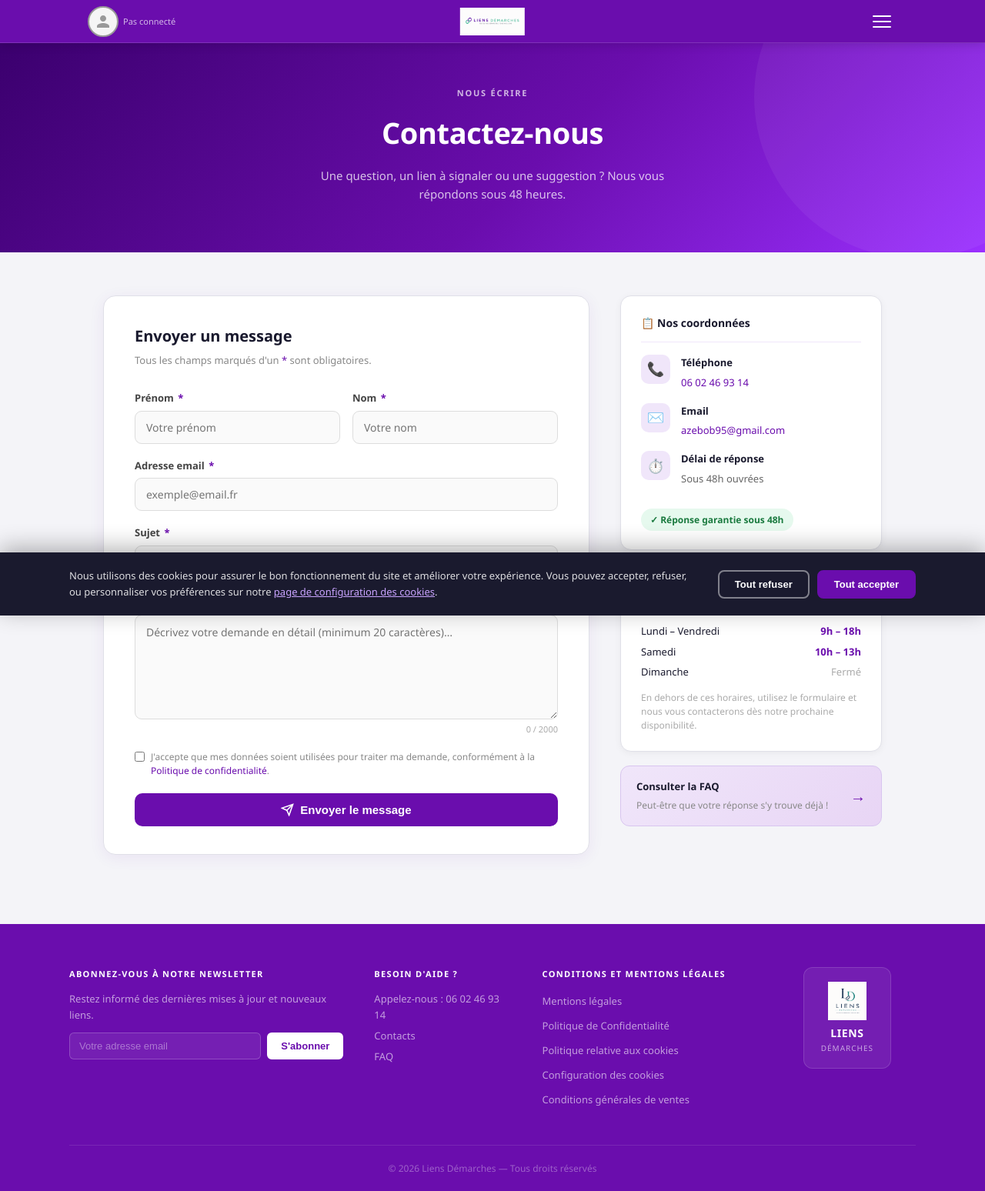
After one commit to Azzbob/Site-d-marche-V3-h-bergement, a PHP site: the page made by contact (1).php in a window 1280 px wide. The commit adds this page. Shown: the whole page at 77% size. Run offline with PHP 8.4, Linux system fonts and the light colour scheme.

Commit message:
Add files via upload

```diff
--- a/confidentialite.php
+++ b/confidentialite.php
@@ -84,7 +84,7 @@ include 'header.php';
       <li>droit à la portabilité des données.</li>
     </ul>
     <p>Vous pouvez exercer ces droits à tout moment en nous contactant à :</p>
-    <p>Email : <a href="mailto:katafiayoub2@gmail.com">katafiayoub2@gmail.com</a></p>
+    <p>Email : <a href="mailto:azebob95@gmail.com">azebob95@gmail.com</a></p>
     <p>En cas de réclamation, vous pouvez également saisir la Commission Nationale de l'Informatique et des Libertés (CNIL).</p>
   </section>
 
--- /dev/null
+++ b/contact (1).php
@@ -0,0 +1,450 @@
+<?php
+// ============================================================
+//  contact.php  —  Page Contact
+// ============================================================
+session_start();
+require_once 'db.php';
+require_once 'auto-login.php';
+require_once 'csrf.php';
+
+$page_title = 'Contact – Liens Démarches';
+$extra_css  = '<link rel="stylesheet" href="legal-pages.css">';
+
+// Pré-remplissage si connecté
+$user_nom    = '';
+$user_prenom = '';
+$user_email  = '';
+if (!empty($_SESSION['user_id'])) {
+    $user_prenom = $_SESSION['user_prenom'] ?? '';
+    $user_nom    = $_SESSION['user_nom']    ?? '';
+    $user_email  = $_SESSION['user_email']  ?? '';
+}
+
+// Traitement du formulaire
+$msg_succes = '';
+$msg_erreur = '';
+$form_sent  = false;
+
+if ($_SERVER['REQUEST_METHOD'] === 'POST') {
+    if (!csrf_verify($_POST['csrf_token'] ?? null)) {
+        $msg_erreur = 'Session expirée, veuillez réessayer.';
+    } else {
+        $prenom  = trim($_POST['prenom']  ?? '');
+        $nom     = trim($_POST['nom']     ?? '');
+        $email   = trim($_POST['email']   ?? '');
+        $sujet   = trim($_POST['sujet']   ?? '');
+        $message = trim($_POST['message'] ?? '');
+
+        if (!$prenom || !$nom || !$email || !$sujet || !$message) {
+            $msg_erreur = 'Tous les champs sont obligatoires.';
+        } elseif (!filter_var($email, FILTER_VALIDATE_EMAIL)) {
+            $msg_erreur = 'Adresse email invalide.';
+        } elseif (strlen($message) < 20) {
+            $msg_erreur = 'Votre message doit contenir au moins 20 caractères.';
+        } else {
+            // Ici vous pourriez appeler smtp-mailer.php pour envoyer l'email
+            // Pour l'instant on simule un succès
+            $form_sent  = true;
+            $msg_succes = 'Votre message a bien été envoyé. Nous vous répondrons dans les plus brefs délais.';
+        }
+    }
+}
+
+include 'header.php';
+?>
+
+<style>
+/* ── CONTACT HERO ── */
+.contact-hero {
+  text-align: center;
+  padding: 56px 24px 64px;
+  background: linear-gradient(135deg, #3b006e 0%, #6a0dad 55%, #9b30ff 100%);
+  color: #ffffff;
+  position: relative;
+  overflow: hidden;
+}
+.contact-hero::before {
+  content: '';
+  position: absolute;
+  width: 420px; height: 420px;
+  border-radius: 50%;
+  background: rgba(255,255,255,.05);
+  right: -120px; top: -140px;
+}
+.contact-hero__eyebrow {
+  font-size: 11px; font-weight: 700;
+  letter-spacing: .16em; text-transform: uppercase;
+  color: rgba(255,255,255,.7); margin-bottom: 12px;
+}
+.contact-hero__title {
+  font-size: clamp(26px, 4vw, 38px);
+  font-weight: 800; letter-spacing: -.01em;
+  margin-bottom: 14px;
+}
+.contact-hero__sub {
+  font-size: 15px; color: rgba(255,255,255,.75);
+  max-width: 480px; margin: 0 auto; line-height: 1.6;
+}
+
+/* ── LAYOUT ── */
+.contact-content {
+  max-width: 1060px;
+  margin: 0 auto;
+  padding: 56px 24px 90px;
+  display: grid;
+  grid-template-columns: 1fr 340px;
+  gap: 40px;
+  align-items: start;
+}
+
+/* ── FORMULAIRE ── */
+.contact-form-card {
+  background: #fff;
+  border: 1px solid #e0e0e8;
+  border-radius: 16px;
+  padding: 36px 40px;
+  box-shadow: 0 4px 20px rgba(106,13,173,.07);
+}
+.contact-form-card h2 {
+  font-size: 20px; font-weight: 700;
+  color: #1a1a2e; margin-bottom: 6px;
+}
+.contact-form-card p.subtitle {
+  font-size: 13px; color: #888; margin-bottom: 28px; line-height: 1.5;
+}
+
+.form-row { display: grid; grid-template-columns: 1fr 1fr; gap: 16px; }
+.form-group { display: flex; flex-direction: column; margin-bottom: 18px; }
+.form-group label {
+  font-size: 13px; font-weight: 600; color: #444; margin-bottom: 6px;
+}
+.form-group label span.required { color: #6a0dad; margin-left: 2px; }
+.form-group input,
+.form-group select,
+.form-group textarea {
+  padding: 11px 14px;
+  border: 1.5px solid #ddd;
+  border-radius: 9px; font-size: 14px;
+  font-family: inherit; outline: none;
+  transition: border-color .2s, box-shadow .2s;
+  color: #1a1a2e; background: #fafafa;
+}
+.form-group input:focus,
+.form-group select:focus,
+.form-group textarea:focus {
+  border-color: #6a0dad;
+  box-shadow: 0 0 0 3px rgba(106,13,173,.09);
+  background: #fff;
+}
+.form-group textarea { resize: vertical; min-height: 130px; line-height: 1.6; }
+.form-group select { cursor: pointer; }
+
+.contact-rgpd {
+  font-size: 12px; color: #888; line-height: 1.5;
+  margin-bottom: 20px; display: flex; align-items: flex-start; gap: 8px;
+}
+.contact-rgpd input[type="checkbox"] { margin-top: 2px; accent-color: #6a0dad; flex-shrink: 0; }
+
+.btn-contact {
+  display: inline-flex; align-items: center; gap: 8px;
+  width: 100%;
+  justify-content: center;
+  padding: 13px 24px;
+  background: #6a0dad; color: #fff;
+  border: none; border-radius: 10px;
+  font-size: 15px; font-weight: 600;
+  cursor: pointer;
+  transition: background .2s, transform .15s;
+}
+.btn-contact:hover { background: #5a0b99; }
+.btn-contact:active { transform: scale(.98); }
+
+.alert-success {
+  background: #e6f9ee; color: #1a7a3f;
+  padding: 14px 18px; border-radius: 10px;
+  font-size: 14px; margin-bottom: 20px;
+  display: flex; gap: 10px; align-items: flex-start; line-height: 1.5;
+}
+.alert-error {
+  background: #ffe0e0; color: #c00;
+  padding: 14px 18px; border-radius: 10px;
+  font-size: 14px; margin-bottom: 20px;
+  display: flex; gap: 10px; align-items: flex-start; line-height: 1.5;
+}
+
+/* ── SIDEBAR INFOS ── */
+.contact-sidebar { display: flex; flex-direction: column; gap: 18px; }
+
+.contact-info-card {
+  background: #fff;
+  border: 1px solid #e0e0e8;
+  border-radius: 14px;
+  padding: 24px 26px;
+  box-shadow: 0 2px 10px rgba(0,0,0,.05);
+}
+.contact-info-card h3 {
+  font-size: 14px; font-weight: 700; color: #1a1a2e;
+  margin-bottom: 16px; padding-bottom: 12px;
+  border-bottom: 1px solid #f0e6fa;
+}
+
+.contact-info-item {
+  display: flex; gap: 14px; align-items: flex-start;
+  margin-bottom: 16px;
+}
+.contact-info-item:last-child { margin-bottom: 0; }
+.contact-info-icon {
+  width: 38px; height: 38px; border-radius: 10px;
+  background: #f0e6fa; color: #6a0dad;
+  display: flex; align-items: center; justify-content: center;
+  font-size: 18px; flex-shrink: 0;
+}
+.contact-info-text strong { display: block; font-size: 13px; color: #1a1a2e; margin-bottom: 2px; }
+.contact-info-text span  { font-size: 13px; color: #666; line-height: 1.5; }
+.contact-info-text a     { color: #6a0dad; text-decoration: none; }
+.contact-info-text a:hover { text-decoration: underline; }
+
+/* Horaires */
+.contact-hours { display: flex; flex-direction: column; gap: 6px; }
+.contact-hours-row {
+  display: flex; justify-content: space-between;
+  font-size: 13px; color: #555;
+}
+.contact-hours-row .day { color: #1a1a2e; font-weight: 500; }
+.contact-hours-row .time { color: #6a0dad; font-weight: 600; }
+.contact-hours-row .closed { color: #aaa; }
+
+/* Badge temps de réponse */
+.response-badge {
+  display: inline-flex; align-items: center; gap: 6px;
+  background: #e6f9ee; color: #1a7a3f;
+  font-size: 12px; font-weight: 700;
+  padding: 5px 12px; border-radius: 20px;
+  margin-top: 12px;
+}
+
+/* Lien FAQ */
+.contact-faq-link {
+  display: flex; align-items: center; justify-content: space-between;
+  padding: 16px 20px;
+  background: linear-gradient(135deg, #f0e6fa 0%, #e8d5f5 100%);
+  border: 1px solid #d8c5ef;
+  border-radius: 12px;
+  text-decoration: none;
+  transition: box-shadow .2s;
+}
+.contact-faq-link:hover { box-shadow: 0 4px 16px rgba(106,13,173,.15); }
+.contact-faq-link__text strong { display: block; font-size: 13px; color: #1a1a2e; }
+.contact-faq-link__text span   { font-size: 12px; color: #888; }
+.contact-faq-link__arrow { font-size: 20px; color: #6a0dad; }
+
+/* Compteur de caractères */
+.char-count {
+  font-size: 11px; color: #aaa; text-align: right;
+  margin-top: 4px;
+}
+
+@media (max-width: 860px) {
+  .contact-content { grid-template-columns: 1fr; }
+  .contact-sidebar { order: -1; display: grid; grid-template-columns: 1fr 1fr; }
+  .contact-faq-link { grid-column: 1 / -1; }
+}
+@media (max-width: 560px) {
+  .form-row { grid-template-columns: 1fr; }
+  .contact-form-card { padding: 24px 20px; }
+  .contact-sidebar { grid-template-columns: 1fr; }
+}
+</style>
+
+<!-- HERO -->
+<div class="contact-hero">
+  <p class="contact-hero__eyebrow">NOUS ÉCRIRE</p>
+  <h1 class="contact-hero__title">Contactez-nous</h1>
+  <p class="contact-hero__sub">Une question, un lien à signaler ou une suggestion ? Nous vous répondons sous 48 heures.</p>
+</div>
+
+<!-- CONTENU -->
+<div class="contact-content">
+
+  <!-- Formulaire -->
+  <div class="contact-form-card">
+    <h2>Envoyer un message</h2>
+    <p class="subtitle">Tous les champs marqués d'un <span style="color:#6a0dad">*</span> sont obligatoires.</p>
+
+    <?php if ($msg_succes): ?>
+      <div class="alert-success">✅ <?= htmlspecialchars($msg_succes) ?></div>
+    <?php endif; ?>
+    <?php if ($msg_erreur): ?>
+      <div class="alert-error">⚠️ <?= htmlspecialchars($msg_erreur) ?></div>
+    <?php endif; ?>
+
+    <?php if (!$form_sent): ?>
+    <form method="POST" action="" id="contactForm" novalidate>
+      <?= csrf_field() ?>
+
+      <div class="form-row">
+        <div class="form-group">
+          <label for="prenom">Prénom <span class="required">*</span></label>
+          <input type="text" id="prenom" name="prenom"
+                 value="<?= htmlspecialchars($_POST['prenom'] ?? $user_prenom) ?>"
+                 placeholder="Votre prénom" autocomplete="given-name" required>
+        </div>
+        <div class="form-group">
+          <label for="nom">Nom <span class="required">*</span></label>
+          <input type="text" id="nom" name="nom"
+                 value="<?= htmlspecialchars($_POST['nom'] ?? $user_nom) ?>"
+                 placeholder="Votre nom" autocomplete="family-name" required>
+        </div>
+      </div>
+
+      <div class="form-group">
+        <label for="email">Adresse email <span class="required">*</span></label>
+        <input type="email" id="email" name="email"
+               value="<?= htmlspecialchars($_POST['email'] ?? $user_email) ?>"
+               placeholder="exemple@email.fr" autocomplete="email" required>
+      </div>
+
+      <div class="form-group">
+        <label for="sujet">Sujet <span class="required">*</span></label>
+        <select id="sujet" name="sujet" required>
+          <option value="" disabled <?= empty($_POST['sujet']) ? 'selected' : '' ?>>Choisir un sujet…</option>
+          <option value="Question générale"   <?= (($_POST['sujet'] ?? '') === 'Question générale')   ? 'selected' : '' ?>>Question générale</option>
+          <option value="Lien cassé à signaler" <?= (($_POST['sujet'] ?? '') === 'Lien cassé à signaler') ? 'selected' : '' ?>>Lien cassé / incorrect à signaler</option>
+          <option value="Problème de compte"  <?= (($_POST['sujet'] ?? '') === 'Problème de compte')  ? 'selected' : '' ?>>Problème de compte</option>
+          <option value="Suggestion d'amélioration" <?= (($_POST['sujet'] ?? '') === 'Suggestion d\'amélioration') ? 'selected' : '' ?>>Suggestion d'amélioration</option>
+          <option value="Données personnelles" <?= (($_POST['sujet'] ?? '') === 'Données personnelles') ? 'selected' : '' ?>>Données personnelles (RGPD)</option>
+          <option value="Autre"               <?= (($_POST['sujet'] ?? '') === 'Autre')               ? 'selected' : '' ?>>Autre</option>
+        </select>
+      </div>
+
+      <div class="form-group">
+        <label for="message">Message <span class="required">*</span></label>
+        <textarea id="message" name="message" rows="5"
+                  placeholder="Décrivez votre demande en détail (minimum 20 caractères)…"
+                  maxlength="2000" required><?= htmlspecialchars($_POST['message'] ?? '') ?></textarea>
+        <span class="char-count" id="charCount">0 / 2000</span>
+      </div>
+
+      <div class="contact-rgpd">
+        <input type="checkbox" id="rgpd" name="rgpd" required>
+        <label for="rgpd">
+          J'accepte que mes données soient utilisées pour traiter ma demande, conformément à la
+          <a href="confidentialite.php" style="color:#6a0dad">Politique de confidentialité</a>.
+        </label>
+      </div>
+
+      <button type="submit" class="btn-contact">
+        <svg width="17" height="17" viewBox="0 0 24 24" fill="none" stroke="currentColor" stroke-width="2.2">
+          <line x1="22" y1="2" x2="11" y2="13"/><polygon points="22 2 15 22 11 13 2 9 22 2"/>
+        </svg>
+        Envoyer le message
+      </button>
+    </form>
+    <?php else: ?>
+      <div style="text-align:center; padding: 30px 0;">
+        <div style="font-size:48px; margin-bottom:16px;">🎉</div>
+        <h3 style="font-size:18px; color:#1a1a2e; margin-bottom:8px;">Message envoyé !</h3>
+        <p style="font-size:14px; color:#666;">Nous vous répondrons dans les meilleurs délais à l'adresse <strong><?= htmlspecialchars($_POST['email'] ?? '') ?></strong>.</p>
+        <a href="index.php" style="display:inline-block; margin-top:24px; padding:11px 24px; background:#6a0dad; color:#fff; border-radius:8px; font-weight:600; font-size:14px; text-decoration:none;">Retour à l'accueil</a>
+      </div>
+    <?php endif; ?>
+  </div>
+
+  <!-- Sidebar -->
+  <aside class="contact-sidebar">
+
+    <!-- Coordonnées -->
+    <div class="contact-info-card">
+      <h3>📋 Nos coordonnées</h3>
+
+      <div class="contact-info-item">
+        <div class="contact-info-icon">📞</div>
+        <div class="contact-info-text">
+          <strong>Téléphone</strong>
+          <span><a href="tel:0602469314">06 02 46 93 14</a></span>
+        </div>
+      </div>
+
+      <div class="contact-info-item">
+        <div class="contact-info-icon">✉️</div>
+        <div class="contact-info-text">
+          <strong>Email</strong>
+          <span><a href="mailto:azebob95@gmail.com">azebob95@gmail.com</a></span>
+        </div>
+      </div>
+
+      <div class="contact-info-item">
+        <div class="contact-info-icon">⏱️</div>
+        <div class="contact-info-text">
+          <strong>Délai de réponse</strong>
+          <span>Sous 48h ouvrées</span>
+        </div>
+      </div>
+
+      <div class="response-badge">✓ Réponse garantie sous 48h</div>
+    </div>
+
+    <!-- Horaires -->
+    <div class="contact-info-card">
+      <h3>🕐 Disponibilité téléphonique</h3>
+      <div class="contact-hours">
+        <div class="contact-hours-row">
+          <span class="day">Lundi – Vendredi</span>
+          <span class="time">9h – 18h</span>
+        </div>
+        <div class="contact-hours-row">
+          <span class="day">Samedi</span>
+          <span class="time">10h – 13h</span>
+        </div>
+        <div class="contact-hours-row">
+          <span class="day">Dimanche</span>
+          <span class="closed">Fermé</span>
+        </div>
+      </div>
+      <p style="font-size:12px; color:#aaa; margin-top:14px; line-height:1.5;">
+        En dehors de ces horaires, utilisez le formulaire et nous vous contacterons dès notre prochaine disponibilité.
+      </p>
+    </div>
+
+    <!-- Lien FAQ -->
+    <a href="faq.php" class="contact-faq-link">
+      <div class="contact-faq-link__text">
+        <strong>Consulter la FAQ</strong>
+        <span>Peut-être que votre réponse s'y trouve déjà !</span>
+      </div>
+      <span class="contact-faq-link__arrow">→</span>
+    </a>
+
+  </aside>
+</div>
+
+<script>
+(function () {
+  const textarea  = document.getElementById('message');
+  const charCount = document.getElementById('charCount');
+
+  if (textarea && charCount) {
+    function update() {
+      const len = textarea.value.length;
+      charCount.textContent = len + ' / 2000';
+      charCount.style.color = len > 1900 ? '#e07b00' : '#aaa';
+    }
+    textarea.addEventListener('input', update);
+    update();
+  }
+
+  // Validation côté client légère
+  const form = document.getElementById('contactForm');
+  if (form) {
+    form.addEventListener('submit', function (e) {
+      const rgpd = document.getElementById('rgpd');
+      if (rgpd && !rgpd.checked) {
+        e.preventDefault();
+        alert('Vous devez accepter la politique de confidentialité pour envoyer votre message.');
+      }
+    });
+  }
+})();
+</script>
+
+<?php include 'footer.php'; ?>
--- a/cookies.php
+++ b/cookies.php
@@ -70,7 +70,7 @@ include 'header.php';
   <section class="legal-section">
     <h2>05. Plus d'informations</h2>
     <p>Pour toute question relative aux cookies ou à la protection de vos données personnelles, vous pouvez nous contacter à :</p>
-    <p>Email : <a href="mailto:katafiayoub2@gmail.com">katafiayoub2@gmail.com</a></p>
+    <p>Email : <a href="mailto:azebob95@gmail.com">azebob95@gmail.com</a></p>
   </section>
 
   <p class="legal-update">Dernière mise à jour : <?= date('d/m/Y') ?></p>
--- a/mentions-legales.php
+++ b/mentions-legales.php
@@ -29,7 +29,7 @@ include 'header.php';
     <p>Le présent site est édité à titre non professionnel par une personne physique.</p>
     <p>Pour toute demande d'information ou de signalement, vous pouvez nous contacter à l'adresse suivante :</p>
     <ul>
-      <li>Contact : <a href="mailto:katafiayoub2@gmail.com">katafiayoub2@gmail.com</a></li>
+      <li>Contact : <a href="mailto:azebob95@gmail.com">azebob95@gmail.com</a></li>
     </ul>
   </section>
 
@@ -43,7 +43,7 @@ include 'header.php';
     <p>Le site est hébergé par :</p>
     <ul>
       <li>InfinityFree (iFastNet Ltd)</li>
-      <li>Contact technique : <a href="mailto:katafiayoub2@gmail.com">katafiayoub2@gmail.com</a></li>
+      <li>Contact technique : <a href="mailto:azebob95@gmail.com">azebob95@gmail.com</a></li>
       <li>06 02 46 93 14</li>
     </ul>
   </section>
--- a/smtp-config.php
+++ b/smtp-config.php
@@ -6,7 +6,7 @@
 
 define('SMTP_HOST',       'smtp.gmail.com');
 define('SMTP_PORT',       587);
-define('SMTP_USERNAME',   'bonnetayoub@gmail.com');
-define('SMTP_PASSWORD',   'qhbegrpgelkpjymq'); // mot de passe d'application (espaces retirés)
-define('SMTP_FROM_EMAIL', 'bonnetayoub@gmail.com');
+define('SMTP_USERNAME',   'azebob95@gmail.com');
+define('SMTP_PASSWORD',   'qhbegrpgelkpjymq'); // ⚠️ À METTRE À JOUR avec le mot de passe d'application du compte azebob95
+define('SMTP_FROM_EMAIL', 'azebob95@gmail.com');
 define('SMTP_FROM_NAME',  'Liens Démarches');
```
